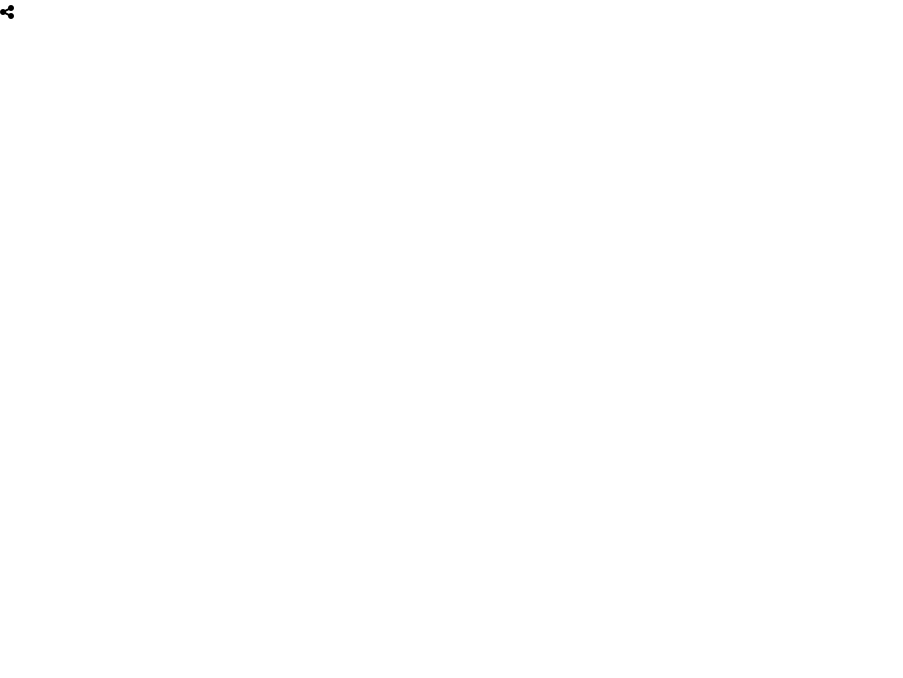
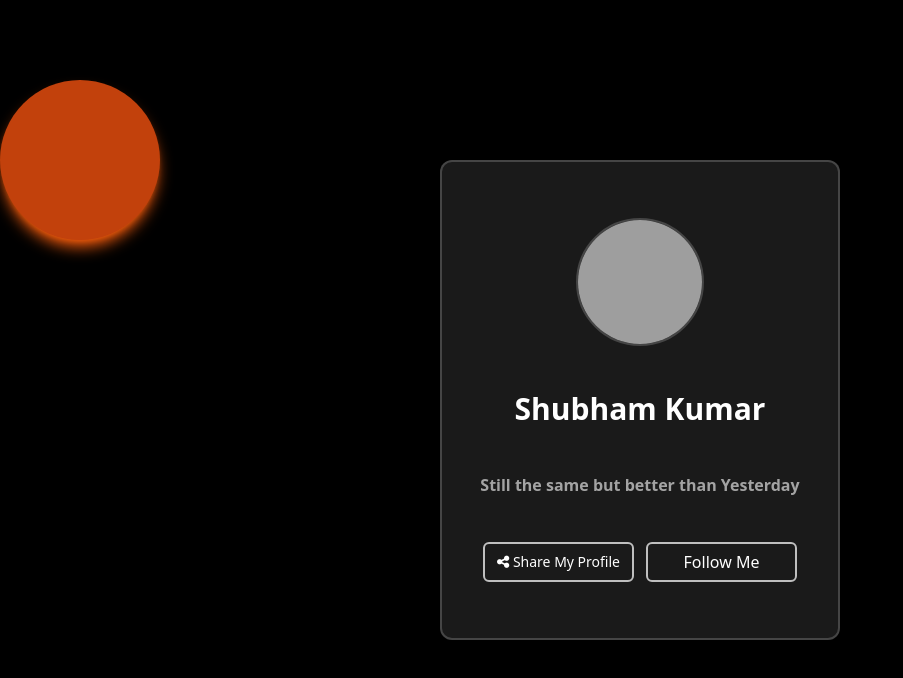
Before and after one commit to ShubhamKumar37/JavaScript-Practice, a website built with Vite: page Minor_Project_Js/Share_Model_Web/Share_Model.html in a window 1280 px wide. Shown: the whole page, without its empty margins (0-903 px from the left). Built offline with nearby package versions, Linux system fonts and the light colour scheme; grey boxes are pictures that could not be loaded.

Commit message:
10% on minor project ShareModel

```diff
--- a/Minor_Project_Js/Share_Model_Web/Share_Model.html
+++ b/Minor_Project_Js/Share_Model_Web/Share_Model.html
@@ -8,13 +8,42 @@
     <link href="./Share_Model.css" rel="stylesheet">
 </head>
 
-<i class="fa-solid fa-share-nodes"></i>
 
 <body>
     <!-- #Wrapper -->
-    <div>
+    <div class="relative  bg-black ">
+        <div class="absolute h-[10rem] w-[10rem] bg-orange-700 rounded-full top-[10%] left-[0%] shadow-lg shadow-orange-600"></div>
+        <div></div>
 
+        <div class="relative h-[100vh] w-[100vw] flex flex-row justify-center items-center">
+            <div class="relative min-h-[30rem] w-[25rem] flex flex-col text-white border-2 rounded-xl border-[#ffffff30] p-9 py-14 justify-between bg-[#ffffff1a] backdrop-blur-sm items-center">
+                <div>
+                    <img src="./Images/Profile_GFG.jpg" class="h-[8rem] w-[8rem] object-cover bg-center rounded-full border-2 border-[#ffffff30]">
+                </div>
+
+                <h1 class="font-bold text-3xl">
+                    Shubham Kumar
+                </h1>
+
+                <h3 class="font-bold opacity-60">
+                    Still the same but better than Yesterday
+                </h3>
+
+                <div class="relative grid grid-cols-2 gap-3">
+                    <button class="border-2 border-[#ffffffb8] p-3 py-2 text-sm rounded-md hover:bg-[#9e9d9d] hover:text-[#000000] transition-all duration-100">
+                        <i class="fa-solid fa-share-nodes"></i>
+                        Share My Profile
+
+                    </button>
+
+                    <button class="border-2 border-[#ffffffb8] rounded-md transition-all duration-100 hover:bg-[#9e9d9d] hover:text-[#000000]">
+                        Follow Me
+                    </button>
+                </div>
+            </div>
+        </div>
     </div>
+
 
 
     <link rel="stylesheet" href="https://cdnjs.cloudflare.com/ajax/libs/font-awesome/6.2.0/css/all.min.css" integrity="sha512-xh6O/CkQoPOWDdYTDqeRdPCVd1SpvCA9XXcUnZS2FmJNp1coAFzvtCN9BmamE+4aHK8yyUHUSCcJHgXloTyT2A==" crossorigin="anonymous" referrerpolicy="no-referrer"/>
```
Also changed, not shown: Minor_Project_Js/Share_Model_Web/ModalPrac/style.css (+6 -1 lines).
